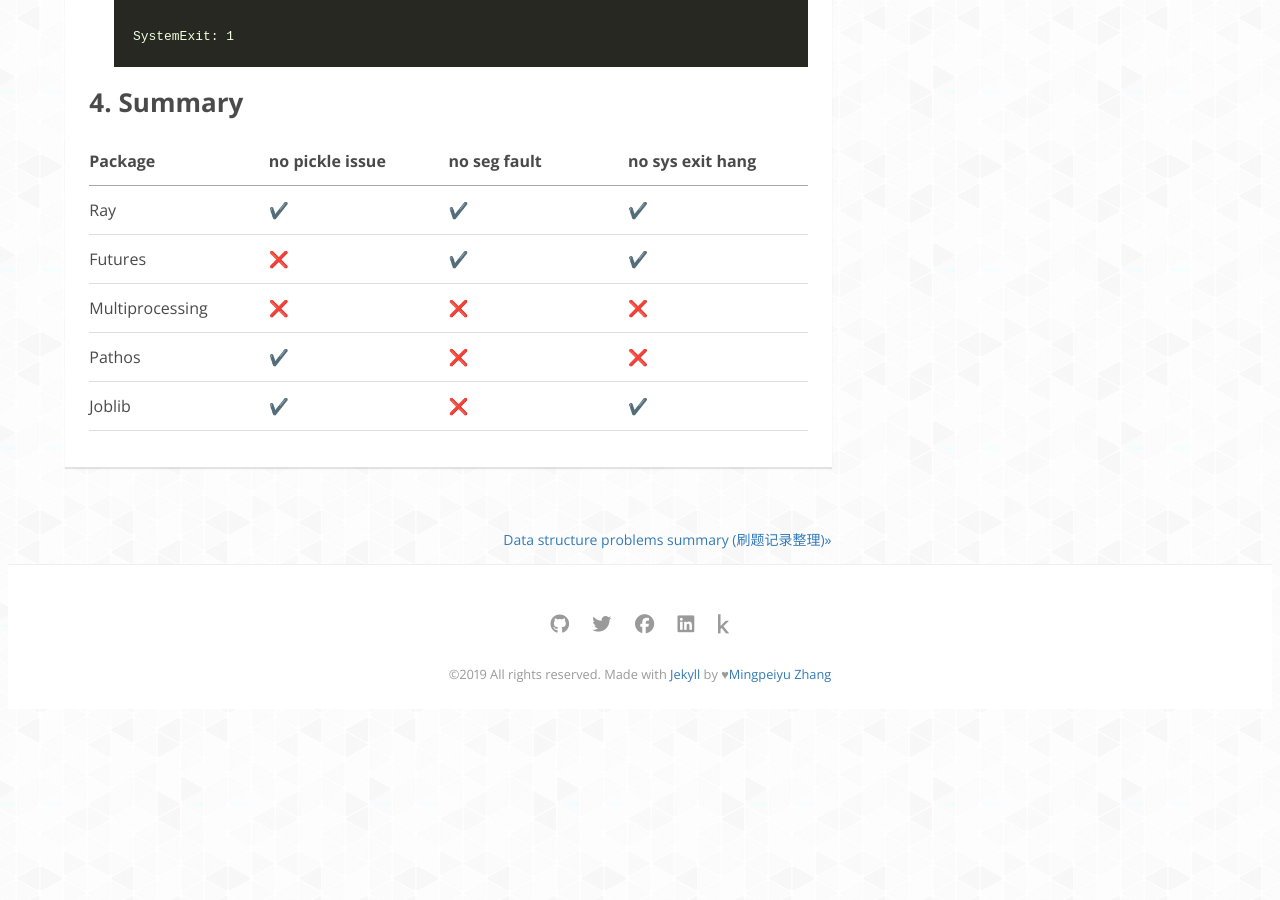
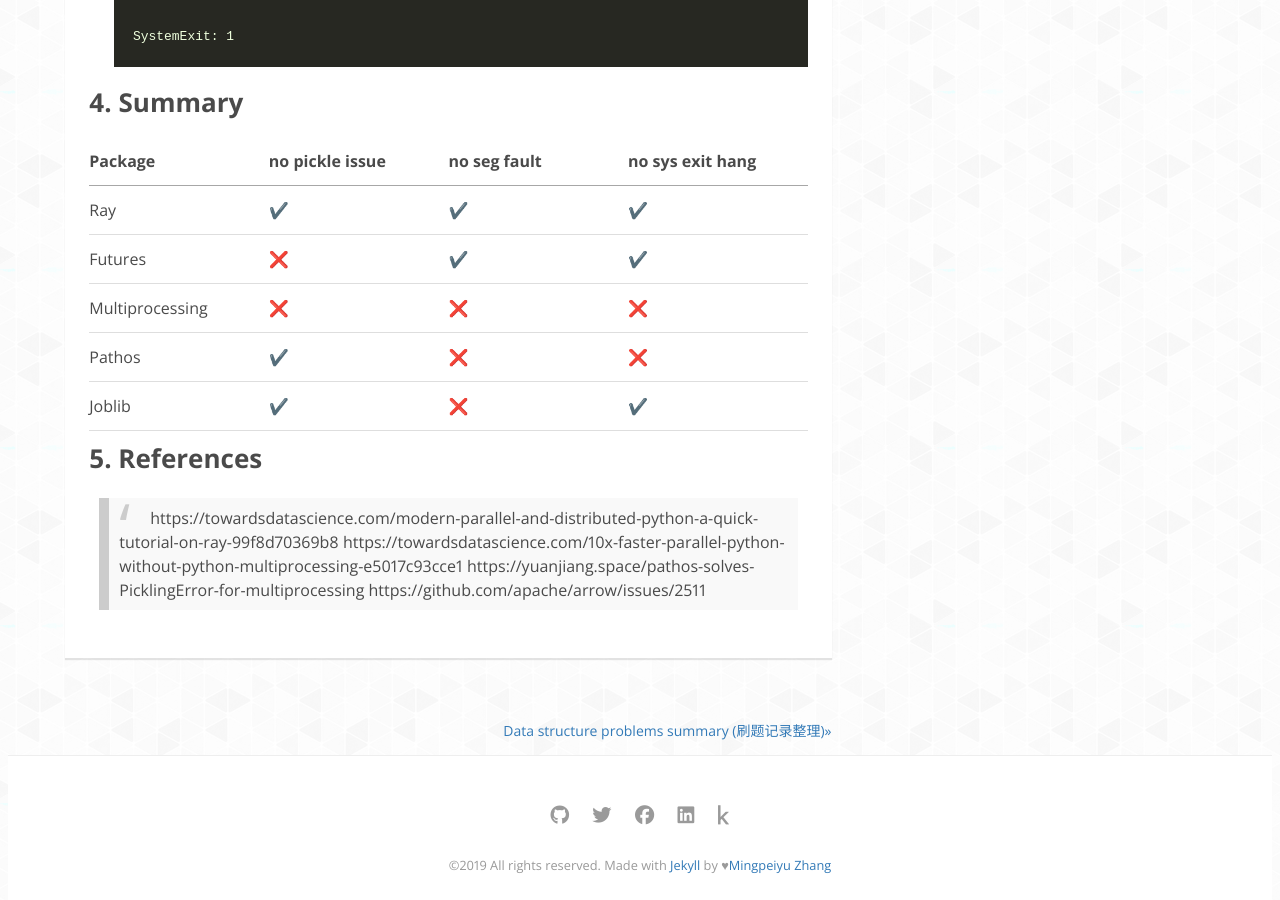
Before and after one commit to zmpyzmpy/zmpyzmpy.github.io, a Jekyll site: the page built from _posts/2019-11-26-Multiporcessing-in-Python.md, in a window 1280 px wide and 900 px high, scrolled down 10425 px. Built offline with Jekyll 4.4.1, drawn with Linux system fonts in a browser that asks for light colours; nearby versions of some CDN libraries; some web fonts are replaced; comment, search, counter and statistics services are not loaded; before the commit the page ends 11134 px from its top, so only the background shows below that.

Commit message:
added references

```diff
--- a/_posts/2019-11-26-Multiporcessing-in-Python.md
+++ b/_posts/2019-11-26-Multiporcessing-in-Python.md
@@ -453,3 +455,13 @@ for _ in range(10):
 | Multiprocessing | ❌               | ❌            | ❌                |
 | Pathos          | ✔️               | ❌            | ❌                |
 | Joblib          | ✔️               | ❌            | ✔️                |
+
+## 5. References
+
+> https://towardsdatascience.com/modern-parallel-and-distributed-python-a-quick-tutorial-on-ray-99f8d70369b8
+>
+> https://towardsdatascience.com/10x-faster-parallel-python-without-python-multiprocessing-e5017c93cce1
+>
+> https://yuanjiang.space/pathos-solves-PicklingError-for-multiprocessing
+>
+> https://github.com/apache/arrow/issues/2511
```
Also changed, not shown: other parts of _posts/2019-11-26-Multiporcessing-in-Python.md (+3 -1 lines).
